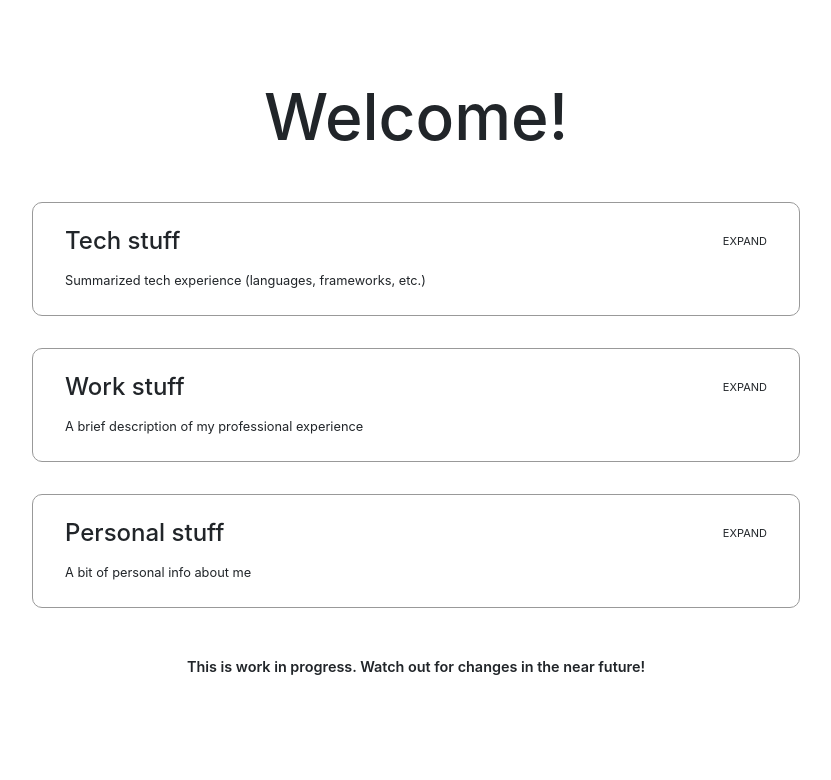
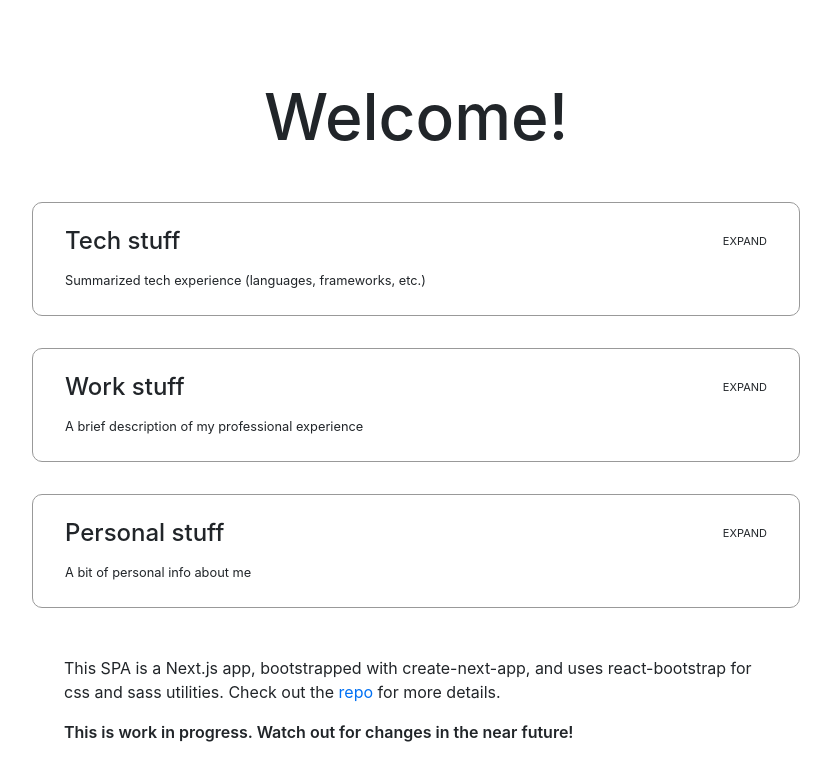
Before and after one commit to JamieMoriarty/resume, a Next.js app: page / in a window 1280 px wide. Shown: the top 780 px of the page, without its empty margins (224-1055 px from the left). Built offline with nearby package versions, Linux system fonts and the light colour scheme.

Commit message:
Add a little general info in bottom of page

```diff
--- a/pages/index.js
+++ b/pages/index.js
@@ -32,7 +32,17 @@ export default function Home() {
                     </Card>
                 </CardGrid>
 
-                <p className={styles['wip-notice']}>This is work in progress. Watch out for changes in the near future!</p>
+                <div className={styles['eop-extra-info']}>
+                    <p>
+                        This SPA is a Next.js app, bootstrapped with create-next-app, and uses react-bootstrap for css and sass utilities. Check out
+                        the{' '}
+                        <a href="https://github.com/JamieMoriarty/resume" target="_blank" rel="noreferrer">
+                            repo
+                        </a>{' '}
+                        for more details.
+                    </p>
+                    <p className={styles['wip-notice']}>This is work in progress. Watch out for changes in the near future!</p>
+                </div>
             </main>
         </div>
     );
--- a/styles/Home.module.scss
+++ b/styles/Home.module.scss
@@ -19,14 +19,18 @@
     text-align: center;
 }
 
-.wip-notice {
-    font-size: 0.9rem;
-    font-weight: 600;
+.eop-extra-info {
+    margin: 3rem auto 0;
+    padding: 0 3rem;
 
-    margin-top: 3rem;
+    display: inline-block;
+    max-width: 50rem;
 
     @include media-breakpoint-down(sm) {
         margin-top: 2rem;
-        padding: 0 2rem;
     }
 }
+
+.wip-notice {
+    font-weight: 600;
+}
--- a/styles/globals.scss
+++ b/styles/globals.scss
@@ -1,3 +1,5 @@
+@import './variables.scss';
+
 html,
 body {
     padding: 0;
@@ -6,7 +8,11 @@ body {
 }
 
 a {
-    color: inherit;
+    color: $highlight-color;
+    text-decoration: none;
+}
+
+a:hover {
     text-decoration: none;
 }
 
```
